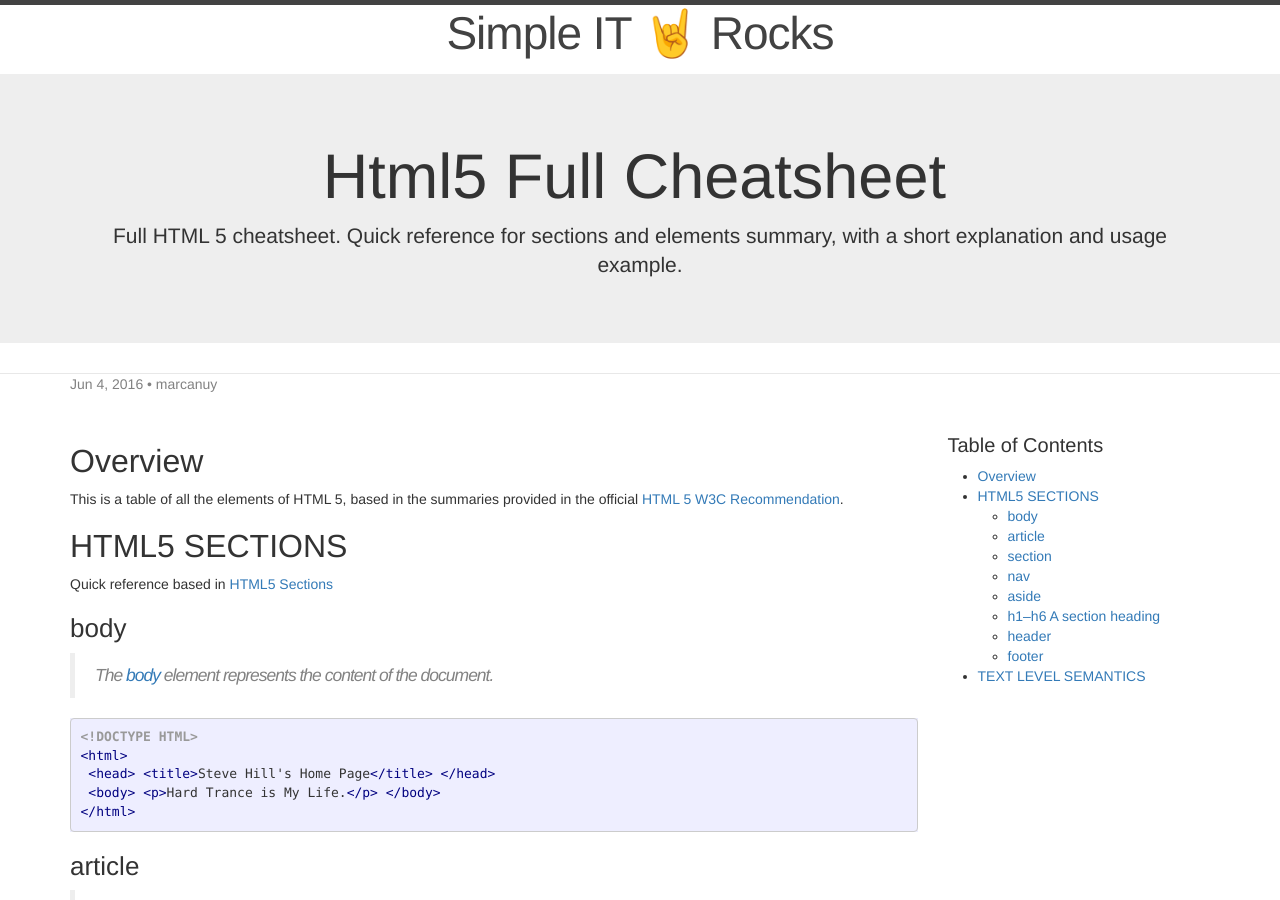
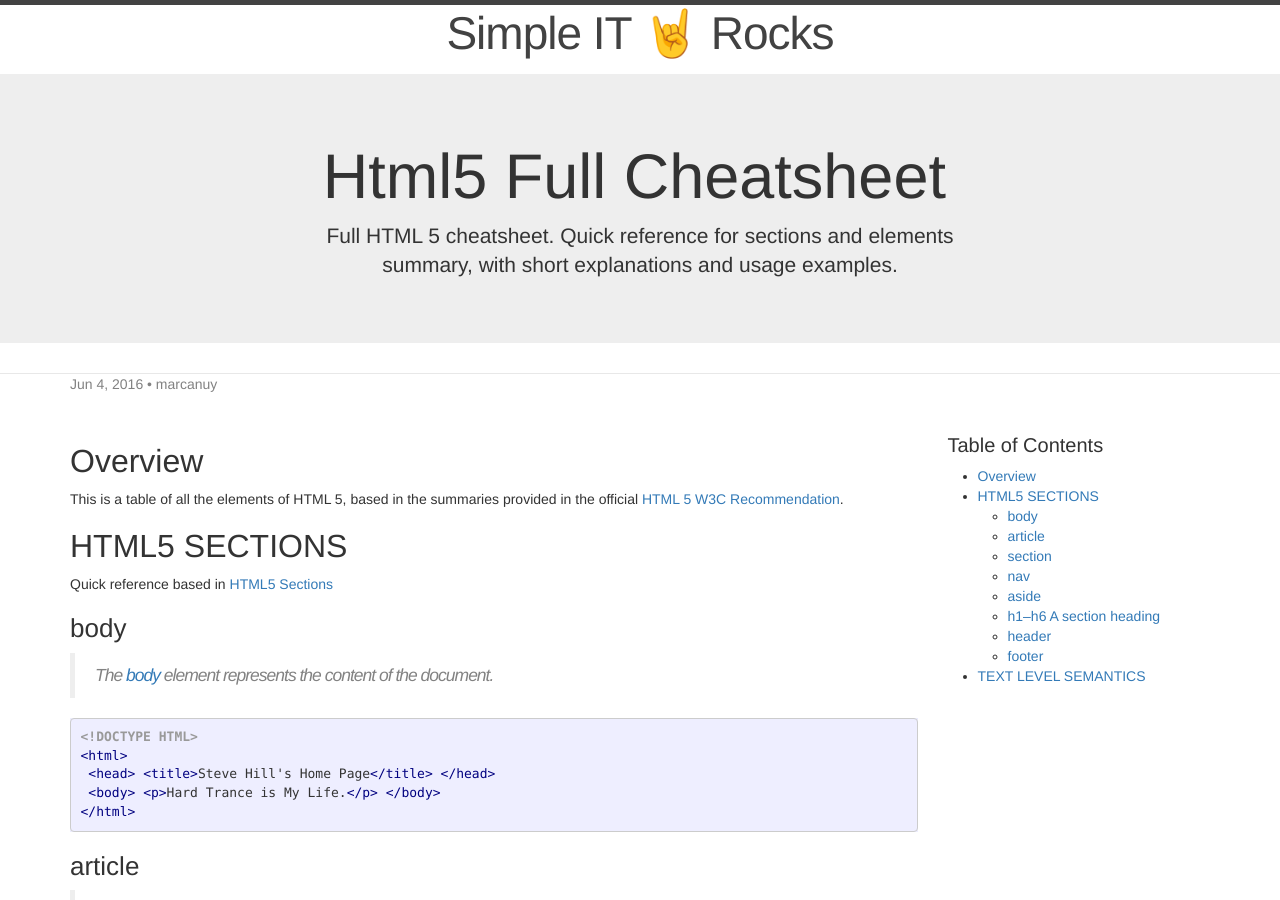
Before and after one commit to marcanuy/simpleit.rocks, a Jekyll site: the page built from docs/html/cheatsheets/_posts/2016-06-04-html5-full-cheatsheet.md, in a window 1280 px wide and 900 px high. Built offline with Jekyll 4.4.1, drawn with Linux system fonts in a browser that asks for light colours; nearby versions of some CDN libraries; library files that are not in the unit come from our copies; comment, search, counter and statistics services are not loaded; the table of contents is made by our own code.

Commit message:
improved html5 cheatsheet description

```diff
--- a/docs/html/cheatsheets/_posts/2016-06-04-html5-full-cheatsheet.md
+++ b/docs/html/cheatsheets/_posts/2016-06-04-html5-full-cheatsheet.md
@@ -8,8 +8,8 @@ tags:
 - html5
 - quickreference
 description: >
-  Full HTML 5 cheatsheet. Quick reference for sections and elements
-  summary, with a short explanation and usage example.
+  Full HTML 5 cheatsheet. Quick reference for sections and elements <br>
+  summary, with short explanations and usage examples.
 ---
 
 ## Overview
```
